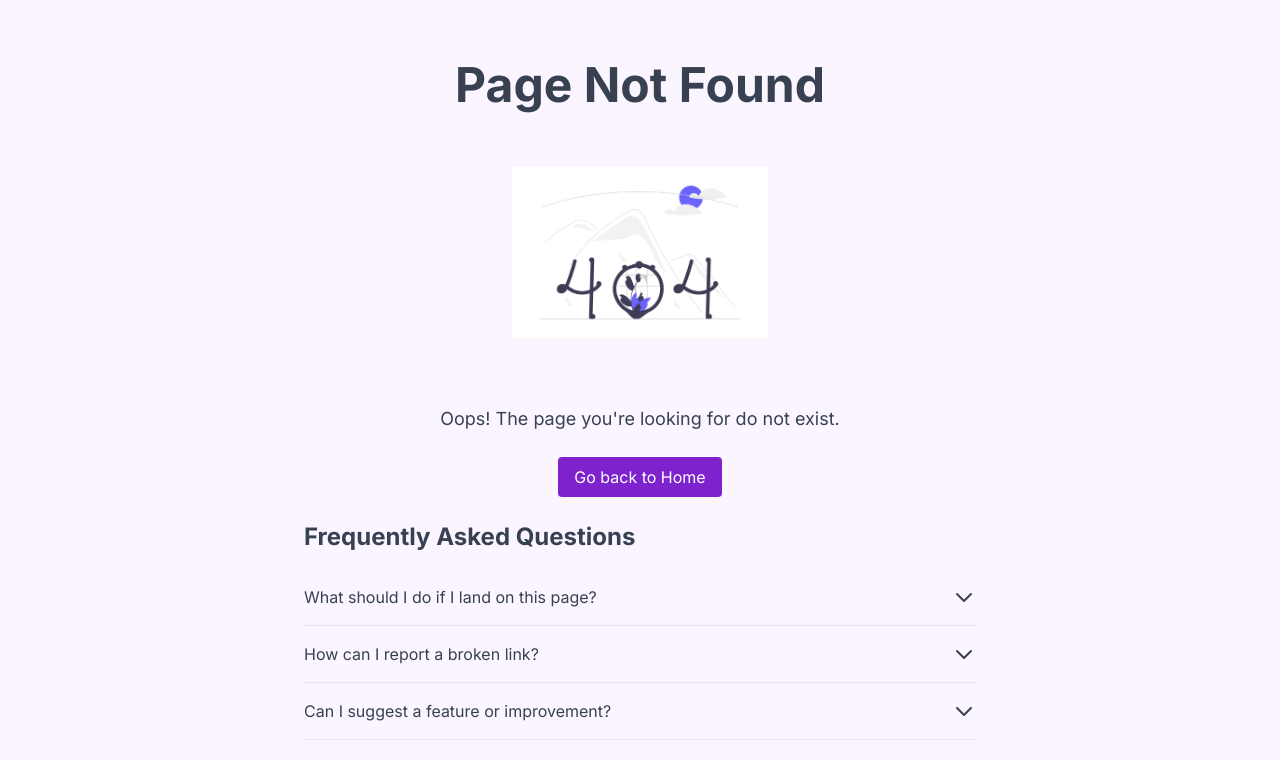
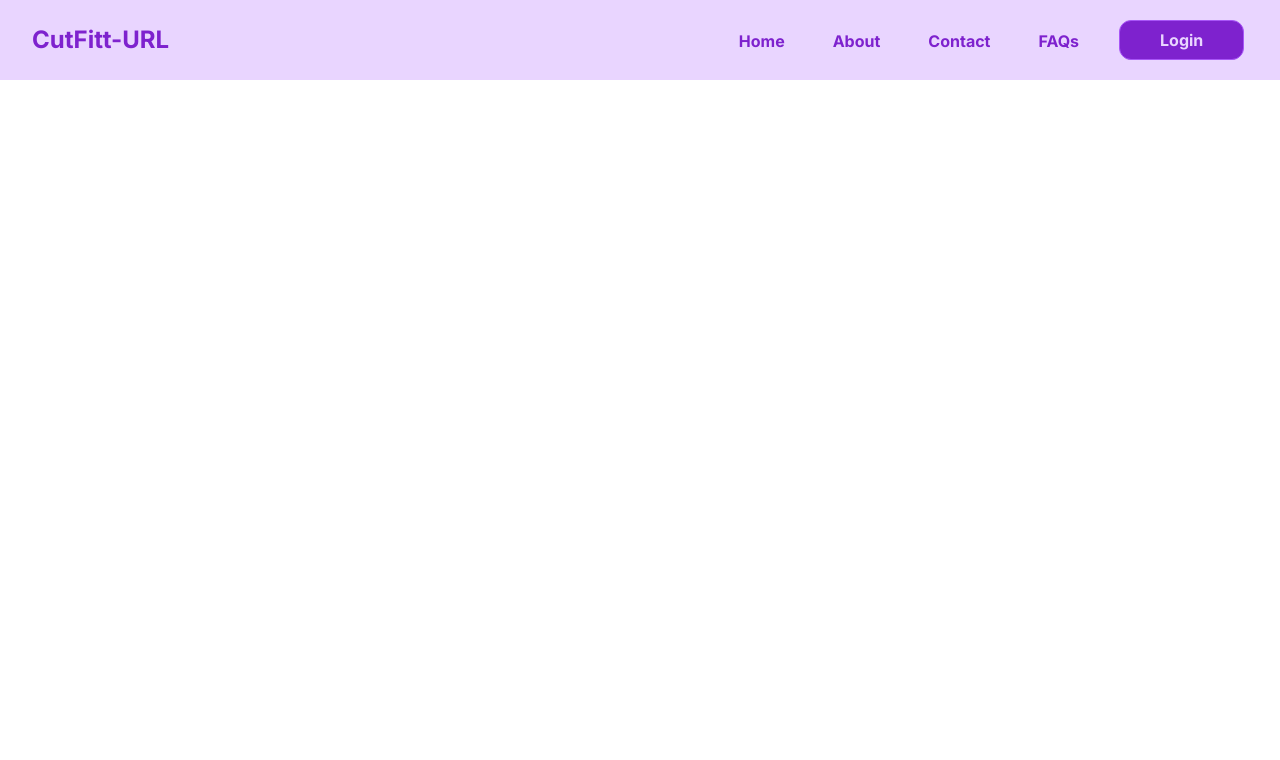
Before and after one commit to kaylezy/CutFitt_URL, a Next.js app: page /components/navbar in a window 1280 px wide. Before the commit this address had no page. Shown: the top 760 px of the page. Built offline with nearby package versions, Linux system fonts and the light colour scheme.

Commit message:
adjusted my navbar

```diff
--- a/src/app/(authpages)/register/page.tsx
+++ b/src/app/(authpages)/register/page.tsx
@@ -268,7 +268,7 @@ export default function Signup() {
             <div className="flex flex-col justify-center text-center text-xs font-regular text-gray-300 my-2">
               <p>By signing in with your account, you agree to</p>
               <p>
-                Cutfit-URL&apos;s Terms of Service, Privacy Policy and
+                Cutfitt-URL&apos;s Terms of Service, Privacy Policy and
                 Acceptable Use Policy.
               </p>
             </div>
--- a/src/app/components/features/page.tsx
+++ b/src/app/components/features/page.tsx
@@ -6,7 +6,6 @@ import { LuPenSquare } from "react-icons/lu";
 import { BsQrCode } from "react-icons/bs";
 import { DiGoogleAnalytics } from "react-icons/di";
 import UserAuth from "../../pages/userAuth/page";
-// import MarkdownEditor from "../MarkDownEditor";
 
 const Feature = () => {
   return (
@@ -17,7 +16,7 @@ const Feature = () => {
       >
         <div className="relative z-10 flex flex-col justify-center items-center text-center px-4">
           <h2 className="text-2xl md:text-4xl font-bold mb-10">
-            Why choose CutFit-URL
+            Why choose CutFitt-URL
           </h2>
           <div className="sm:flex ">
             <div className=" p-4 rounded  sm:mr-4 sm:flex-col">
@@ -30,17 +29,14 @@ const Feature = () => {
                   height={50}
                 />
               </div>
-              <h2 className="text-xl font-bold mb-2 sm:mt-4">CutFit-URL</h2>
+              <h2 className="text-xl font-bold mb-2 sm:mt-4">CutFitt-URL</h2>
               <p className="text-gray-600 text-justify">
-                CutFit-URL is the hub of everything that has to do with your
+                CutFitt-URL is the hub of everything that has to do with your
                 link management. We shorten your URLs, allow you creating custom
                 ones for your personal, business, event usage. Our swift QR code
                 creation, management and usage tracking with advance analytics
                 for all of these is second to none.
               </p>
-              <div className="bg-purple-200 rounded-lg text-gray-700">
-                {/* <MarkdownEditor /> */}
-              </div>
             </div>
 
             <div className="grid grid-cols-1 md:grid-cols-3 lg:grid-cols-2 gap-4">
@@ -50,7 +46,7 @@ const Feature = () => {
                 </div>
                 <h2 className="text-xl font-bold mb-2">URL Shortening</h2>
                 <p className="text-gray-600 text-justify">
-                  CutFit-URL allows you to shorten URLs of your business,
+                  CutFitt-URL allows you to shorten URLs of your business,
                   events. Shorten your URL at scale, URL redirects.
                 </p>
               </div>
@@ -60,7 +56,7 @@ const Feature = () => {
                 </div>
                 <h2 className="text-xl font-bold mb-2">Custom URL&apos;s</h2>
                 <p className="text-gray-600 text-justify">
-                  With CutFit-URL, you can create custom URLs, with the length
+                  With CutFitt-URL, you can create custom URLs, with the length
                   you want! A solution for socials and businesses.
                 </p>
               </div>
--- a/src/app/components/footer/page.tsx
+++ b/src/app/components/footer/page.tsx
@@ -14,19 +14,19 @@ import Link from "next/link";
 const FooterLinks = [
   {
     title: "Home",
-    link: "/#",
+    link: "/",
   },
   {
     title: "About Us",
-    link: "/#AboutUs",
+    link: "/#about",
   },
   {
     title: "Feature",
-    link: "/#Feature",
+    link: "/#feature",
   },
   {
     title: "Contact Us",
-    link: "/#ContactUs",
+    link: "/contact",
   },
 ];
 
@@ -41,14 +41,14 @@ const Footer = () => {
               href="#"
               className="text-primary font-semibold tracking-widest text-2xl uppercase sm:text-3xl"
             >
-              CutFit-URL
+              CutFitt-URL
             </a>
             <p className="text-gray-600 dark:text-gray-600 lg:pr-24 pt-3">
-              Cutfit-URL is a platform where you Shorten your URLs to make them
+              Cutfitt-URL is a platform where you Shorten your URLs to make them
               easier to share.
             </p>
             <p className="text-gray-500 mt-4">Made with ❤️ by kngkay</p>
-            <p className="text-gray-500 mt-4">&copy; 2024 CutFit-URL</p>
+            <p className="text-gray-500 mt-4">&copy; 2024 CutFitt-URL</p>
           </div>
           {/*Footer links*/}
           <div className="col-span-2 grid grid-cols-2 sm:grid-cols-3 md:pl-10">
--- a/src/app/components/hero/page.tsx
+++ b/src/app/components/hero/page.tsx
@@ -6,7 +6,7 @@ import Link from "next/link";
 const Hero = () => {
   return (
     <>
-      <div className="relative bg-purple-50 text-gray-700 p-4 sm:p-20 ">
+      <div className="relative bg-purple-50 text-gray-700 p-4 sm:p-20 mt-24">
         <div className="absolute inset-0">
           {/* <Image
           src="/error.png"
@@ -19,7 +19,7 @@ const Hero = () => {
         </div>
         <div className="relative z-10 flex flex-col justify-center items-center text-center">
           <h1 className="text-2xl md:text-6xl font-bold mb-4">
-            CutFit-URL Your One-Stop Solution for your URL Shortening
+            CutFitt-URL Your One-Stop Solution for your URL Shortening
           </h1>
           <div>
             <Image
--- a/src/app/components/link.tsx
+++ /dev/null
@@ -1,122 +0,0 @@
-"use client";
-
-import Link from "next/link";
-import { useRouter } from "next/navigation";
-import { usePathname } from "next/navigation";
-
-const Navbar = () => {
-  const router = useRouter();
-  const pathname = usePathname();
-
-  return (
-    <>
-      <nav className="flex bg-purple-200">
-        <div className="px-4 sm:px-6 lg:px-8 bg-purple-200">
-          <div className="flex items-center justify-between h-20">
-            <div className="flex items-center">
-              <div className="w-full flex-shrink-0 text-purple-700">
-                <Link href="/" className="text-2xl font-bold text-purple-700">
-                  CutFit-URL
-                </Link>
-              </div>
-
-              <div className="hidden md:ml-6 md:flex md:space-x-8 h-10">
-                <Link href="/">Home</Link>
-                <Link href="/#about">About</Link>
-                <Link href="/contact">Contact</Link>
-                <Link href="/#faq">FAQs</Link>
-
-                <Link href="/login">Login</Link>
-              </div>
-            </div>
-          </div>
-        </div>
-      </nav>
-    </>
-  );
-};
-
-export default Navbar;
-
-// ("use client");
-
-// import Link from "next/link";
-// import { useRouter } from "next/navigation";
-// import { usePathname } from "next/navigation";
-
-// const Navbar = () => {
-//   const router = useRouter();
-//   const pathname = usePathname();
-
-//   return (
-//     <>
-//       <nav className="flex bg-purple-200">
-//         <div className="px-4 sm:px-6 lg:px-8 bg-purple-200">
-//           <div className="flex items-center justify-between h-20">
-//             <div className="flex items-center">
-//               <div className="w-full flex-shrink-0 text-purple-700">
-//                 <Link href="/" className="text-2xl font-bold text-purple-700">
-//                   CutFit-URL
-//                 </Link>
-//               </div>
-
-//               <div className="hidden md:ml-6 md:flex md:space-x-8 h-10">
-//                 <Link
-//                   href="/"
-//                   className={`inline-flex items-center px-2 pt-1 border-b-2 text-md font-bold ${
-//                     router.pathname === "/"
-//                       ? "border-purple-900 text-purple-500"
-//                       : "border-transparent text-purple-700 hover:text-purple-500 hover:border-purple-500"
-//                   }`}
-//                 >
-//                   Home
-//                 </Link>
-//                 <Link
-//                   href="/#about"
-//                   className={`inline-flex items-center px-2 pt-1 border-b-2 text-md font-bold ${
-//                     router.pathname === "/"
-//                       ? "border-purple-900 text-purple-500"
-//                       : "border-transparent text-purple-700 hover:text-purple-500 hover:border-purple-500"
-//                   }`}
-//                 >
-//                   About
-//                 </Link>
-//                 <Link
-//                   href="/contact"
-//                   className={`inline-flex items-center px-2 pt-1 border-b-2 text-md font-bold ${
-//                     router.pathname === "/contact"
-//                       ? "border-purple-900 text-purple-500"
-//                       : "border-transparent text-purple-700 hover:text-purple-500 hover:border-purple-500"
-//                   }`}
-//                 >
-//                   Contact
-//                 </Link>
-//                 <Link
-//                   href="/#faq"
-//                   className={`inline-flex items-center px-2 pt-1 border-b-2 text-md font-bold ${
-//                     router.pathname === "/"
-//                       ? "border-purple-900 text-purple-500"
-//                       : "border-transparent text-purple-700 hover:text-purple-500 hover:border-purple-500"
-//                   }`}
-//                 >
-//                   FAQs
-//                 </Link>
-
-//                 <Link
-//                   href="/login"
-//                   className={`inline-flex items-center px-10 border bg-purple-700 border-purple-500 text-md font-bold text-purple-200 hover:bg-purple-200 hover:text-purple-700 rounded-xl ${
-//                     router.pathname === "/login" ? "bg-purple-900" : ""
-//                   }`}
-//                 >
-//                   Login
-//                 </Link>
-//               </div>
-//             </div>
-//           </div>
-//         </div>
-//       </nav>
-//     </>
-//   );
-// };
-
-// export default Navbar;
--- /dev/null
+++ b/src/app/components/navbar/page.tsx
@@ -0,0 +1,82 @@
+"use client";
+
+import Link from "next/link";
+import { useRouter } from "next/navigation";
+import { usePathname } from "next/navigation";
+
+const Navbar = () => {
+  const router = useRouter();
+  const pathname = usePathname();
+
+  return (
+    <>
+      <nav className="fixed z-20 w-full flex bg-purple-200">
+        <div className="px-4 sm:px-6 lg:px-8 bg-purple-200">
+          <div className="flex items-center justify-between h-20">
+            <div className="flex items-center">
+              <div className="w-full flex-shrink-0 text-purple-700">
+                <Link href="/" className="text-2xl font-bold text-purple-700">
+                  CutFitt-URL
+                </Link>
+              </div>
+
+              <div className="hidden md:ml-6 md:flex md:space-x-8 h-10">
+                <Link
+                  href="/"
+                  className={`inline-flex items-center px-2 pt-1 border-b-2 text-md font-bold ${
+                    router.pathname === "/"
+                      ? "border-purple-900 text-purple-500"
+                      : "border-transparent text-purple-700 hover:text-purple-500 hover:border-purple-500"
+                  }`}
+                >
+                  Home
+                </Link>
+                <Link
+                  href="/#about"
+                  className={`inline-flex items-center px-2 pt-1 border-b-2 text-md font-bold ${
+                    router.pathname === "/"
+                      ? "border-purple-900 text-purple-500"
+                      : "border-transparent text-purple-700 hover:text-purple-500 hover:border-purple-500"
+                  }`}
+                >
+                  About
+                </Link>
+                <Link
+                  href="/contact"
+                  className={`inline-flex items-center px-2 pt-1 border-b-2 text-md font-bold ${
+                    router.pathname === "/contact"
+                      ? "border-purple-900 text-purple-500"
+                      : "border-transparent text-purple-700 hover:text-purple-500 hover:border-purple-500"
+                  }`}
+                >
+                  Contact
+                </Link>
+                <Link
+                  href="/#faq"
+                  className={`inline-flex items-center px-2 pt-1 border-b-2 text-md font-bold ${
+                    router.pathname === "/"
+                      ? "border-purple-900 text-purple-500"
+                      : "border-transparent text-purple-700 hover:text-purple-500 hover:border-purple-500"
+                  }`}
+                >
+                  FAQs
+                </Link>
+
+                <Link
+                  href="/login"
+                  className={`inline-flex items-center px-10 border bg-purple-700 border-purple-500 text-md font-bold text-purple-200 hover:bg-purple-200 hover:text-purple-700 rounded-xl ${
+                    router.pathname === "/login" ? "bg-purple-900" : ""
+                  }`}
+                >
+                  Login
+                </Link>
+              </div>
+            </div>
+          </div>
+        </div>
+      </nav>
+    </>
+  );
+};
+
+export default Navbar;
--- a/src/app/layout.tsx
+++ b/src/app/layout.tsx
@@ -8,7 +8,7 @@ import "./globals.css";
 const inter = Inter({ subsets: ["latin"] });
 
 export const metadata: Metadata = {
-  title: "CutFit URL Shortener",
+  title: "CutFitt URL Shortener",
   description: "Shorten your URLs to make them easier to share",
 };
 
--- a/src/app/page.tsx
+++ b/src/app/page.tsx
@@ -1,9 +1,7 @@
-"use client";
-
 import Hero from "./components/hero/page";
 import Feature from "./components/features/page";
 import Footer from "./components/footer/page";
-import Link from "./components/link";
+import Navbar from "./components/navbar/page";
 
 import FAQ from "./pages/faq";
 
@@ -11,7 +9,7 @@ export default function Home() {
   return (
     //main section of the page
     <main className="overflow-hidden flex min-h-screen flex-col bg-purple-50">
-      <Link />
+      <Navbar />
 
       {/* hero component */}
       <Hero />
```
Also changed, not shown: src/app/components/MarkDownEditor.tsx (deleted, +0 -41 lines).
